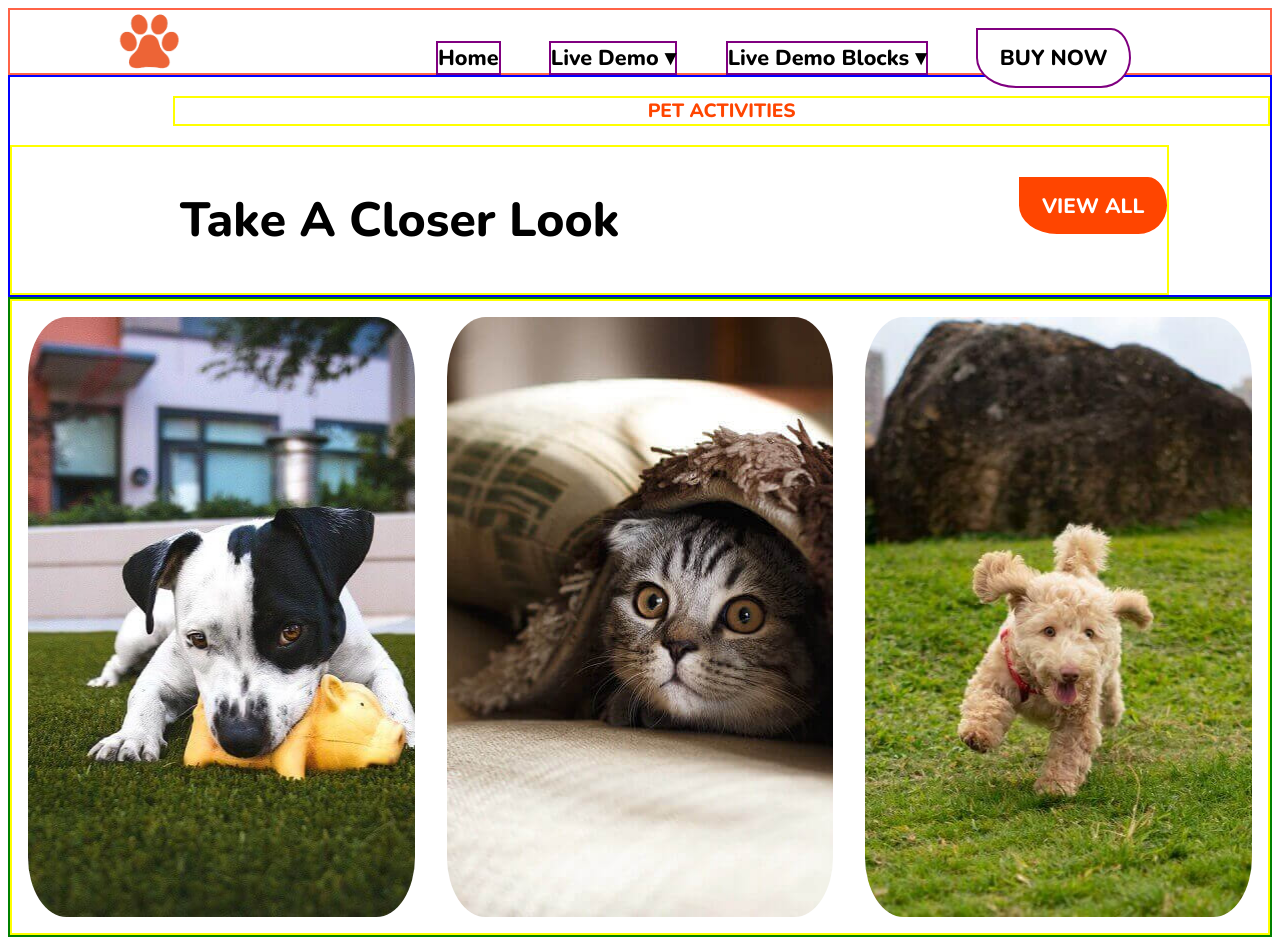
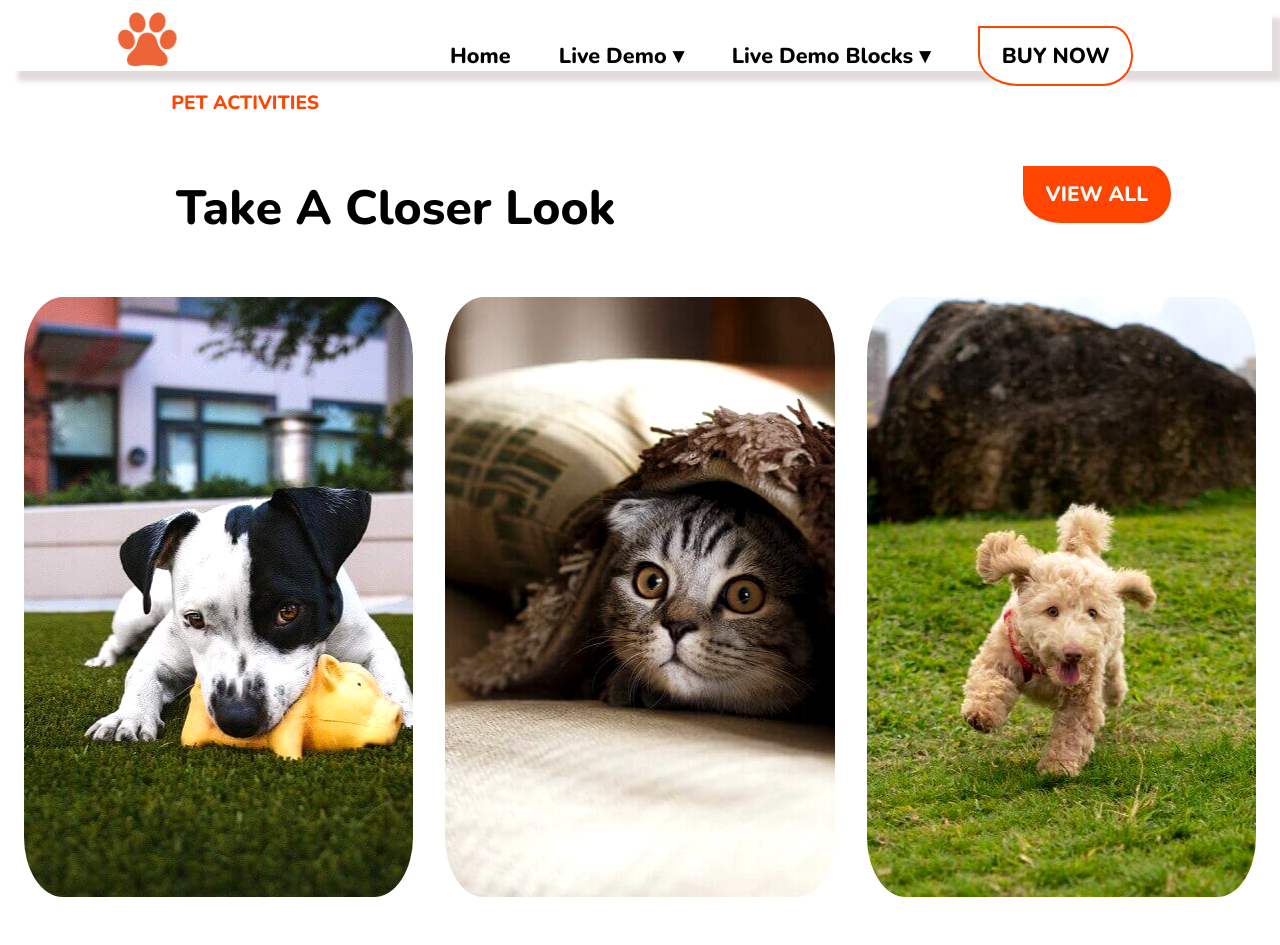
Before and after one commit to AlbertoArochal/202210-W2-puppies, a website: page index.html in a window 1280 px wide. After the commit the page ends 921 px from the top, so only its background shows below. Drawn offline with nearby package versions, Linux system fonts and the light colour scheme.

Commit message:
add text and remove frames

```diff
--- a/index.html
+++ b/index.html
@@ -31,8 +31,8 @@
         <div>
             <div class="image1__container">
                 <div class="puppy__1">
-                    <p>SUBTITULO</p>
-                    <h4>HOLA PERRITO</h4>
+                    <p>ACTIVITIES</p>
+                    <h4>Toys Playtime</h4>
                 </div>
                 <div class="puppy__2">
                     <p>SUBTITULO</p>
--- a/styles/styles.css
+++ b/styles/styles.css
@@ -8,14 +8,12 @@
 }
 
 header {
-    box-shadow: 3px black;
-    border: 2px tomato solid;
+    box-shadow: 10px 10px 5px rgb(226, 219, 219);
     justify-content: space-between;
     display: flex;
     font-size: large;
     font-weight: 800;
-
-
+    box-shadow: 3px;
 }
 
 header div {
@@ -45,7 +43,6 @@ header img {
 }
 
 .sections__container>* {
-    border: 2px purple solid;
     display: inline;
     position: relative;
     top: 50%;
@@ -86,7 +83,6 @@ header button:hover {
 }
 
 .text__container {
-    border: blue solid 2px;
     text-align: left:
 }
 
@@ -98,29 +94,35 @@ div[class^='puppy']>* {
     text-align: center;
     justify-content: center;
     font-size: 1.5em;
-    background-color: tomato;
     position: relative;
-    top: 45%
+    top: 45%;
 }
+
+
 
 div[class^='puppy']:hover * {
     visibility: visible;
     opacity: 1;
 }
 
-.puppy__1 {
+
+.puppy__1:not(p) {
     background-image: url("/images/01.jpg");
     background-repeat: no-repeat;
     background-size: cover;
     background-position: center center;
+    -webkit-filter: contrast(110%);
 
 }
+
+
 
 .puppy__2 {
     background-image: url("/images/02.jpg");
     background-repeat: no-repeat;
     background-size: cover;
     background-position: center center;
+    -webkit-filter: contrast(110%);
 
 }
 
@@ -129,6 +131,7 @@ div[class^='puppy']:hover * {
     background-repeat: no-repeat;
     background-size: cover;
     background-position: center center;
+    -webkit-filter: contrast(110%);
 
 }
 
@@ -141,18 +144,17 @@ section>div>div>div {
     image-orientation: from-image;
     transition: 0.3s;
     object-fit: cover;
-    background-color: tomato;
     cursor: pointer;
 
 }
 
 .image1__container {
     display: flex;
+    justify-content: center;
 }
 
 section>div {
     justify-items: space-between;
-    border: 2px green solid;
     display: flexbox;
     text-align: center;
 }
@@ -179,7 +181,6 @@ section>div>span>button:hover {
 }
 
 section>div>* {
-    border: 2px yellow solid;
     display: inline;
 }
 
@@ -189,6 +190,7 @@ section>div>p {
     color: orangered;
     font-weight: 800;
     margin-left: 8.5em;
+    text-align: left;
 }
 
 section>div>span {
```
